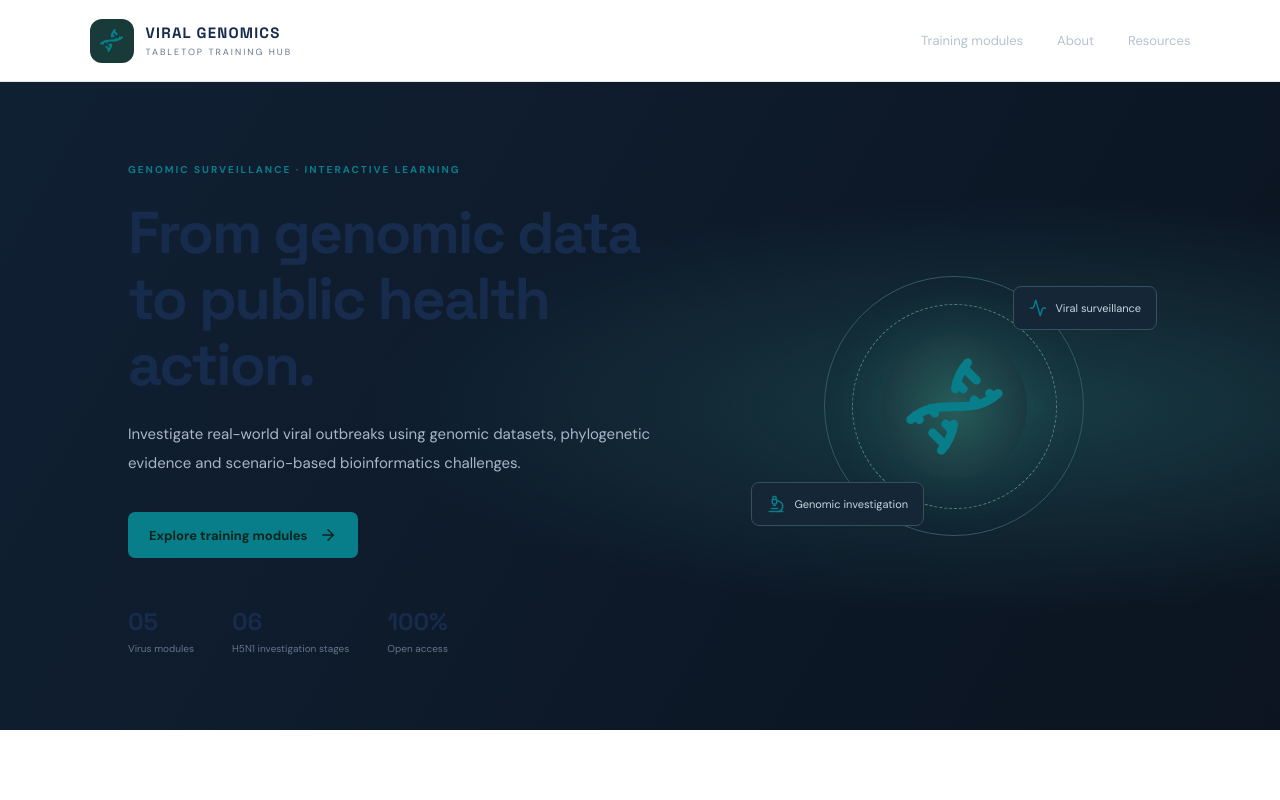
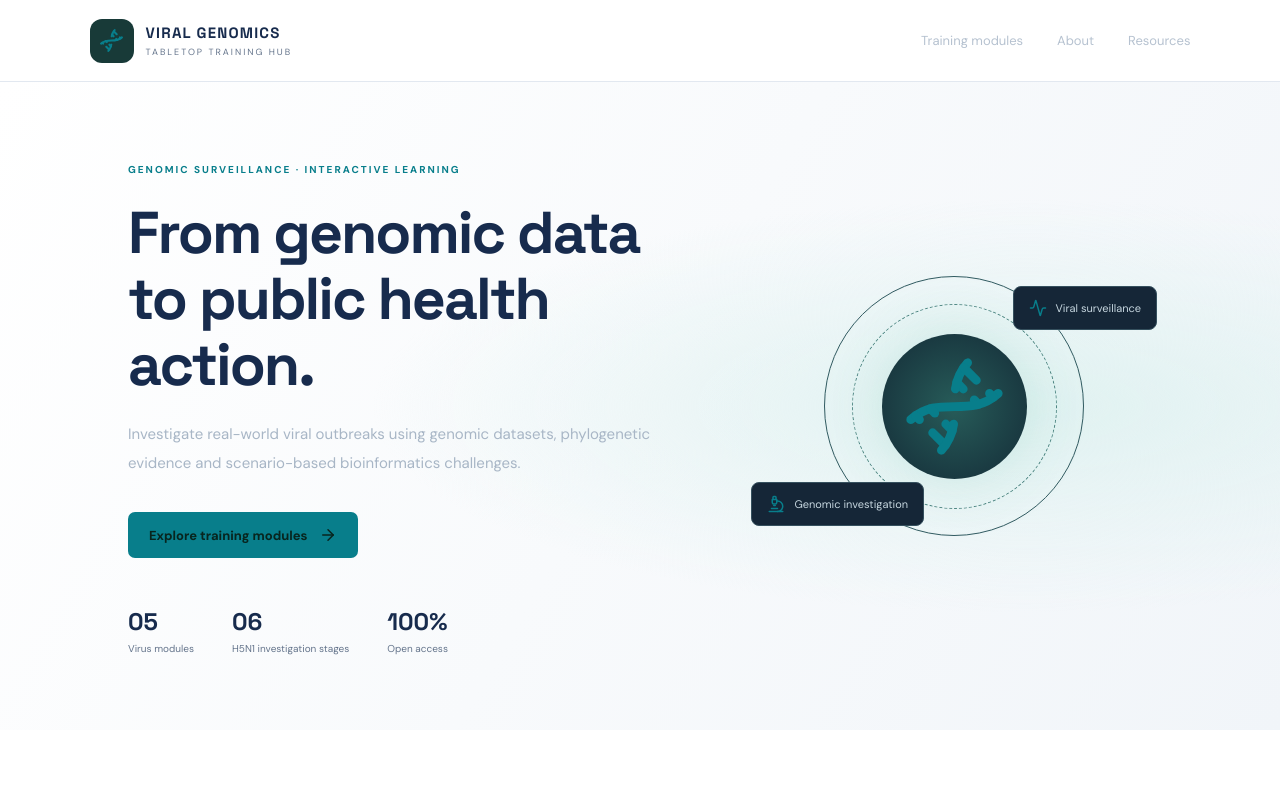
Before and after one commit to smusundi/genomics_training, a React (Vite) app: page / in a window 1280 px wide. Shown: the top 800 px of the page. Built offline with nearby package versions, Linux system fonts and the light colour scheme.

Commit message:
Update style.css

```diff
--- a/src/style.css
+++ b/src/style.css
@@ -120,8 +120,8 @@ button {
   align-items: center;
   gap: 35px;
   background:
-    radial-gradient(ellipse at 80% 50%, #183b43 0%, transparent 45%),
-    linear-gradient(120deg, #102033, #0b1420);
+   radial-gradient(ellipse at 80% 50%, #e0f2f1 0%, transparent 45%),
+   linear-gradient(120deg, #ffffff, #f1f5f9);
 }
 
 .eyebrow {
```
